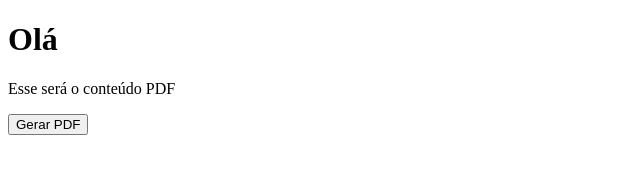
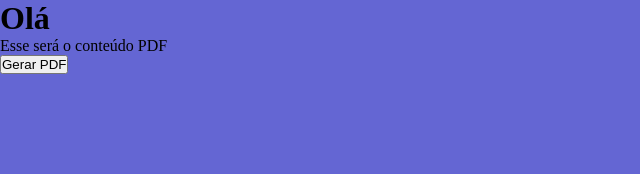
Before and after one commit to Thiagobf1/Gerador-PDF, a plain HTML site: page index.html in a window 1280 px wide. Shown: the whole page, without its empty margins (0-640 px from the left). Drawn offline with Linux system fonts and the light colour scheme.

Commit message:
ADD STYLE.CSS

```diff
--- a/index.html
+++ b/index.html
@@ -1,11 +1,15 @@
 <!DOCTYPE html>
 <html lang="pt-br">
 <head>
+  <link rel="preconnect" href="https://fonts.googleapis.com">
+  <link rel="preconnect" href="https://fonts.gstatic.com" crossorigin>
+  <link href="https://fonts.googleapis.com/css2?family=Inter:wght@100;200;300;400;500;600;700;800;900&display=swap" rel="stylesheet">
   <meta charset="UTF-8">
   <meta name="viewport" content="width=device-width, initial-scale=1.0">
   <title>Gerador PDF JS</title>
   <script src="https://cdnjs.cloudflare.com/ajax/libs/html2pdf.js/0.10.1/html2pdf.bundle.min.js" integrity="sha512-GsLlZN/3F2ErC5ifS5QtgpiJtWd43JWSuIgh7mbzZ8zBps+dvLusV+eNQATqgA/HdeKFVgA5v3S/cIrLF7QnIg==" crossorigin="anonymous" referrerpolicy="no-referrer"></script>
   <script src="scripts.js" defer></script>
+  <link rel="stylesheet" href="styles.css">
 
 </head>
 <body>
--- /dev/null
+++ b/styles.css
@@ -0,0 +1,11 @@
+* {
+  margin: 0;
+  padding: 0;
+  box-sizing: border-box;
+  text-decoration: none;
+}
+
+body {
+  font-size: 100%;
+  background-color: rgb(100, 102, 211);
+}
```
